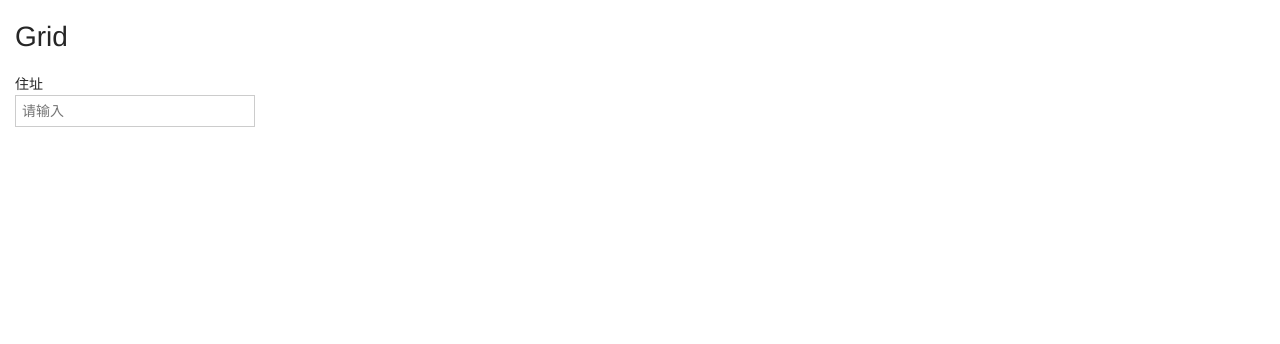
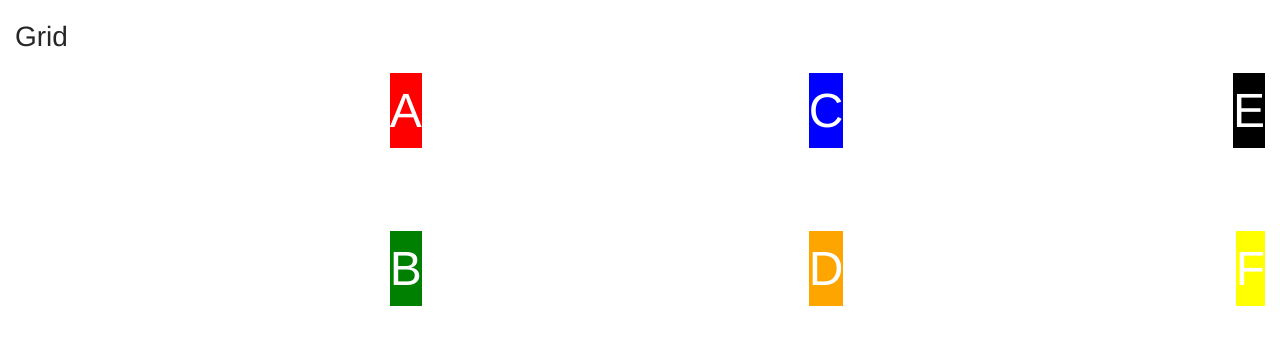
Before and after one commit to jianyi241/pnpm-vite-project, a Vue app: page /display/grid in a window 1280 px wide. Shown: the top 344 px of the page. Built offline with nearby package versions, Linux system fonts and the light colour scheme.

Commit message:
grid layout

```diff
--- a/src/env.d.ts
+++ b/src/env.d.ts
@@ -1,12 +1,12 @@
 /// <reference types="vite/client" />
 
-interface ImportMetaEnv {
+declare interface ImportMetaEnv {
     readonly VITE_APP_BASE_API: string
     readonly VITE_APP_SERVER: string
     readonly VITE_APP_WS_SERVER: string
 }
 
-interface ImportMeta {
+declare interface ImportMeta {
     readonly env: ImportMetaEnv
 }
 
--- a/src/util/form-data.ts
+++ b/src/util/form-data.ts
@@ -2,7 +2,7 @@ interface Obj {
     [key: string]: any
 }
 
-export default function (obj: Obj) {
+export default function (obj: Obj): FormData {
     const formData = new FormData()
     Object.keys((key: string) => {
         formData.append(key, obj[key])
--- a/src/views/display/grid/grid.vue
+++ b/src/views/display/grid/grid.vue
@@ -1,39 +1,26 @@
 <template>
     <div class="grid">
         <h1>Grid</h1>
-        <!--        <div class="grid-box parent-box">-->
-        <!--            <div style="background-color: red" class="box child-box-1">11</div>-->
-        <!--            <div style="background-color: green" class="box child-box-2">-->
-        <!--                22-->
-        <!--            </div>-->
-        <!--            <div style="background-color: blue" class="box child-box-3">33</div>-->
-        <!--            <div style="background-color: orange" class="box child-box-4">-->
-        <!--                44-->
-        <!--            </div>-->
-        <!--            <div style="background-color: #000000" class="box child-box-5">-->
-        <!--                55-->
-        <!--            </div>-->
-        <!--            <div style="background-color: yellow" class="box child-box-6">-->
-        <!--                66-->
-        <!--            </div>-->
-        <!--        </div>-->
-        <!--        <div class="editor-wrapper">-->
-        <!--            <div id="editor" class="editor"></div>-->
-        <!--        </div>-->
-        <!--        <WangEditor @change="handleChangeEditor"></WangEditor>-->
-        <c-form-item label="住址">
-            <c-input
-                v-model:value="address"
-                input-type="text"
-                placeholder="请输入"
-            ></c-input>
-        </c-form-item>
+        <div class="grid-box">
+            <div style="background-color: red" class="box box-1">A</div>
+            <div style="background-color: green" class="box box-2">B</div>
+            <div style="background-color: blue" class="box box-3">C</div>
+            <div style="background-color: orange" class="box box-4">D</div>
+            <div style="background-color: #000000" class="box box-5">E</div>
+            <div style="background-color: yellow" class="box box-6">F</div>
+        </div>
+        <!--        <c-form-item label="住址">-->
+        <!--            <c-input-->
+        <!--                v-model:value="address"-->
+        <!--                input-type="text"-->
+        <!--                placeholder="请输入"-->
+        <!--            ></c-input>-->
+        <!--        </c-form-item>-->
     </div>
 </template>
 
 <script lang="ts" setup>
 import { onMounted, ref, watch } from 'vue'
-import WangEditor from '../../../components/WangEditor.vue'
 import CFormItem from '../../../components/form/CFormItem.vue'
 import CInput from '../../../components/form/CInput.vue'
 
@@ -58,26 +45,45 @@ const handleChangeEditor = (e: string) => {
         min-width: 600px;
         height: 300px;
         display: grid;
-        //grid-template:
-        //    minmax(150px, max-content)
-        //    repeat(auto-fill, 150px) / minmax(200px, max-content) repeat(auto-fill, 200px);
-        grid-template-columns: 200px 200px 200px;
-        grid-template-rows: 150px 150px;
+        //grid-template: repeat(auto-fill, 1fr);
+        grid-template-columns: repeat(3, 1fr);
+        //200px 200px 200px;
+        grid-template-rows: repeat(2, 1fr);
+        //150px 150px;
         gap: 15px 15px;
+        grid-auto-flow: column;
+        //justify-items: end;
+        //align-items: start;
+        place-items: start end;
         //row-gap: 15px;
         //column-gap: 15px;
-        grid-template-areas:
-            'c2 c1 c1'
-            'c1 c1 c2';
+        //grid-template-areas:
+        //    'a f b'
+        //    'c e d';
         > .box {
-            display: flex;
-            align-items: center;
-            justify-content: center;
             color: #ffffff;
             font-size: 48px;
             //margin-right: 15px;
             //margin-bottom: 15px;
         }
+        //> .box-1 {
+        //    grid-area: a;
+        //}
+        //> .box-2 {
+        //    grid-area: b;
+        //}
+        //> .box-3 {
+        //    grid-area: c;
+        //}
+        //> .box-4 {
+        //    grid-area: d;
+        //}
+        //> .box-5 {
+        //    grid-area: e;
+        //}
+        //> .box-6 {
+        //    grid-area: f;
+        //}
     }
     .editor {
         height: 500px;
```
